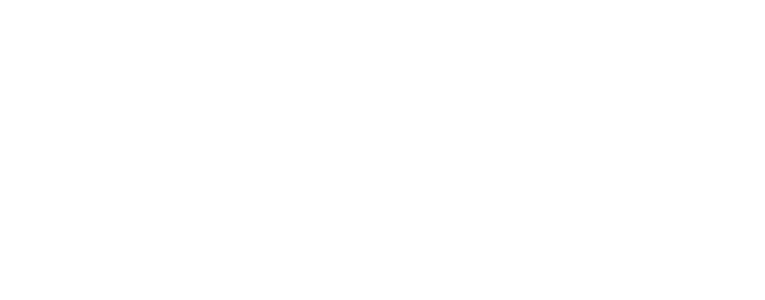
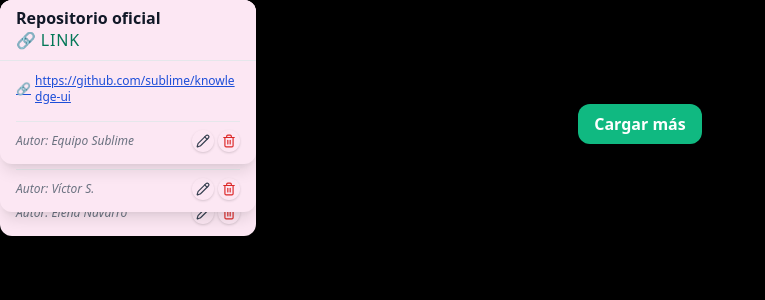
Before and after one commit to Ahauk/knowledge-spaces, a React (Vite) app: page /feed in a window 1280 px wide. Before the commit this address had no page. Shown: the top 300 px of the page, without its empty margins (0-765 px from the left). Built offline with nearby package versions, Linux system fonts and the light colour scheme.

Commit message:
Add Feed Page

```diff
--- a/src/App.tsx
+++ b/src/App.tsx
@@ -1,5 +1,6 @@
 import { Route, Routes } from 'react-router-dom';
 import { Canvas } from './pages/Canvas';
+import { Feed } from './pages/Feed';
 import { Home } from './pages/Home';
 
 function App() {
@@ -13,6 +14,10 @@ function App() {
         path='/canvas'
         element={<Canvas />}
       />
+      <Route
+        path='/feed'
+        element={<Feed />}
+      />
     </Routes>
   );
 }
--- /dev/null
+++ b/src/pages/Feed.tsx
@@ -0,0 +1,131 @@
+import { useEffect, useState } from 'react';
+import { Card as CardComponent } from '../components/Card';
+import { getCards, getRelatedCards } from '../services/api';
+import { Card } from '../services/mock';
+
+const CARDS_PER_PAGE = 3;
+
+export const Feed = () => {
+  const [allCards, setAllCards] = useState<Card[]>([]);
+  const [visibleCards, setVisibleCards] = useState<Card[]>([]);
+  const [selectedCard, setSelectedCard] = useState<Card | null>(null);
+  const [relatedCards, setRelatedCards] = useState<Card[]>([]);
+  const [page, setPage] = useState(1);
+
+  useEffect(() => {
+    const fetchCards = async () => {
+      const data = await getCards();
+      setAllCards(data);
+      setVisibleCards(data.slice(0, CARDS_PER_PAGE));
+    };
+    fetchCards();
+  }, []);
+
+  const handleCardClick = async (card: Card) => {
+    setSelectedCard(card);
+    const related = await getRelatedCards(card.id);
+    setRelatedCards(related);
+  };
+
+  const loadMore = () => {
+    const nextPage = page + 1;
+    const nextSlice = allCards.slice(0, nextPage * CARDS_PER_PAGE);
+    setVisibleCards(nextSlice);
+    setPage(nextPage);
+  };
+
+  const handleBack = () => {
+    setSelectedCard(null);
+    setRelatedCards([]);
+  };
+
+  return (
+    <div className='min-h-screen w-full bg-black text-white p-6'>
+      <h1 className='text-2xl font-bold mb-6'>Feed</h1>
+
+      {!selectedCard ? (
+        <>
+          <div className='grid grid-cols-1 sm:grid-cols-2 md:grid-cols-3 gap-6'>
+            {visibleCards.map((card) => (
+              <button
+                key={card.id}
+                onClick={() => handleCardClick(card)}
+                className='cursor-pointer transition-transform hover:scale-[1.02] w-full text-left p-0 bg-transparent border-none'
+                aria-label={`Ver detalles de ${card.content.title}`}
+              >
+                <CardComponent
+                  id={card.id}
+                  title={card.content.title}
+                  type={card.card_type}
+                  description={card.content.description}
+                  url={card.content.url}
+                  author={card.content.author}
+                  x={0}
+                  y={0}
+                  color='bg-pink-100'
+                />
+              </button>
+            ))}
+          </div>
+
+          {visibleCards.length < allCards.length && (
+            <div className='flex justify-center mt-6'>
+              <button
+                onClick={loadMore}
+                className='bg-green-500 hover:bg-green-600 text-white font-semibold px-4 py-2 rounded-xl transition'
+              >
+                Cargar más
+              </button>
+            </div>
+          )}
+        </>
+      ) : (
+        <div className='flex flex-col gap-6'>
+          <div className='mb-4'>
+            <button
+              onClick={handleBack}
+              className='bg-gray-800 hover:bg-gray-700 text-white px-4 py-2 rounded-lg transition'
+            >
+              ← Volver al Feed
+            </button>
+          </div>
+
+          <div>
+            <h2 className='text-xl font-semibold mb-2'>Tarjeta principal</h2>
+            <CardComponent
+              id={selectedCard.id}
+              title={selectedCard.content.title}
+              type={selectedCard.card_type}
+              description={selectedCard.content.description}
+              url={selectedCard.content.url}
+              author={selectedCard.content.author}
+              x={0}
+              y={0}
+              color='bg-yellow-100'
+            />
+          </div>
+
+          <div>
+            <h3 className='text-lg font-medium mb-2'>Relacionadas</h3>
+            <div className='grid grid-cols-1 sm:grid-cols-2 md:grid-cols-3 gap-6'>
+              {relatedCards.map((card) => (
+                <CardComponent
+                  key={card.id}
+                  id={card.id}
+                  title={card.content.title}
+                  type={card.card_type}
+                  description={card.content.description}
+                  url={card.content.url}
+                  author={card.content.author}
+                  x={0}
+                  y={0}
+                  color='bg-blue-100'
+                />
+              ))}
+            </div>
+          </div>
+        </div>
+      )}
+    </div>
+  );
+};
```
